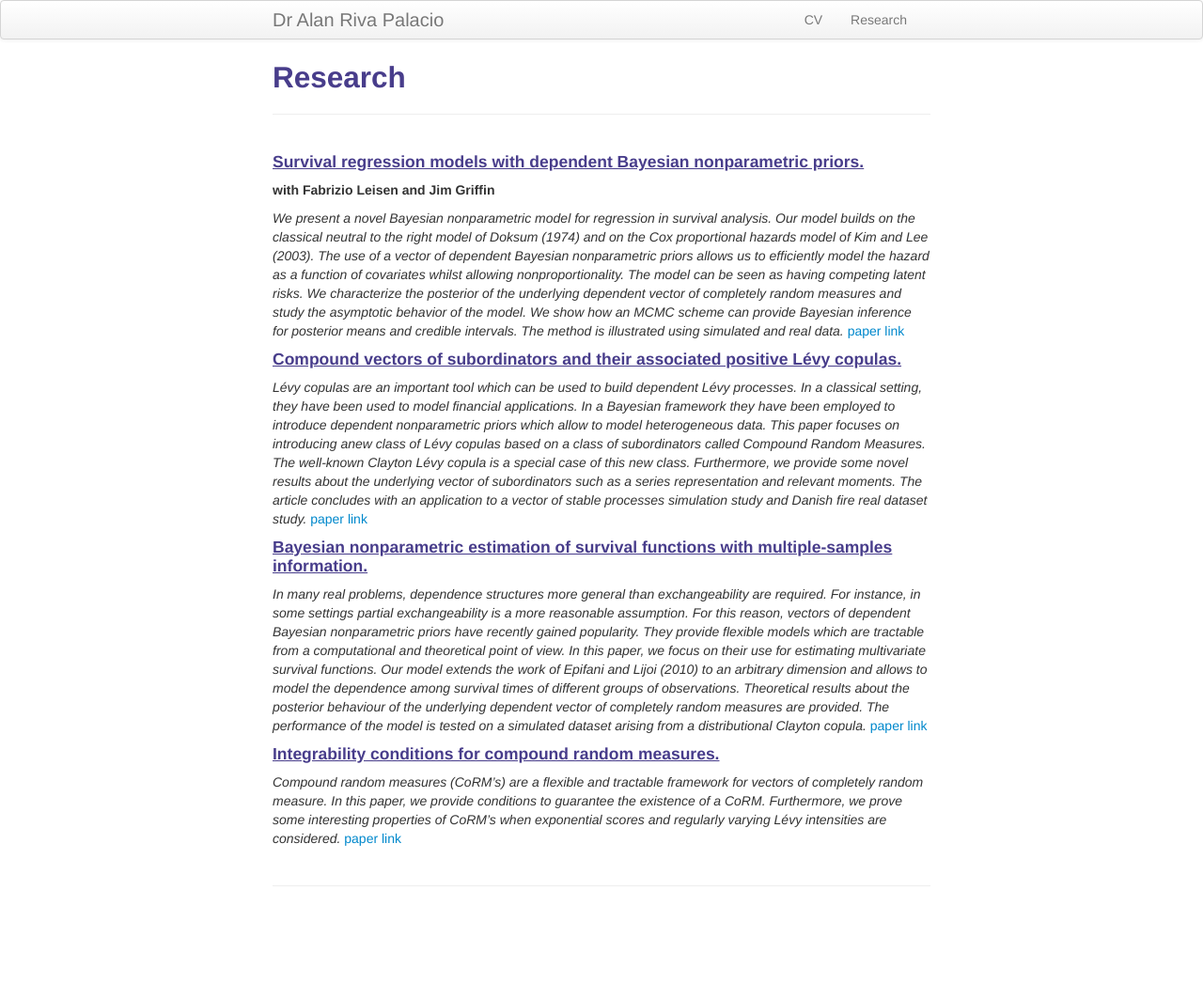
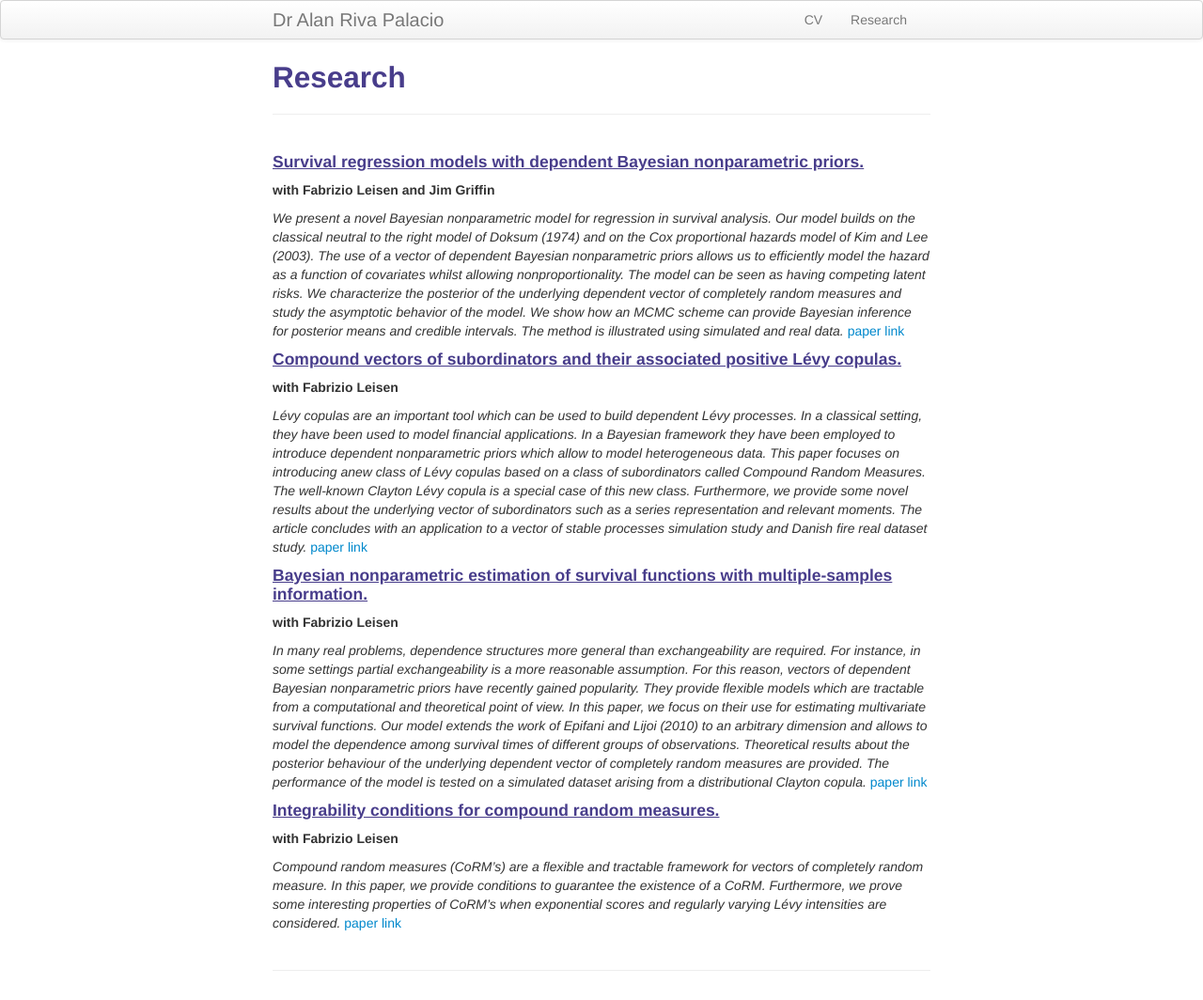
Before and after one commit to alan7riva/alan7riva.github.io, a Jekyll site: the page built from pages/research.md, in a window 1280 px wide. Shown: the whole page at 94% size. Built offline with Jekyll 4.4.1, drawn with Linux system fonts in a browser that asks for light colours; before the commit the page ends 974 px from its top, so only the background shows below that.

Commit message:
added coauthor in all papers

```diff
--- a/pages/research.md
+++ b/pages/research.md
@@ -11,16 +11,22 @@ description: Ongoing and past research
 [paper link](https://www.tandfonline.com/doi/abs/10.1080/01621459.2020.1864381?journalCode=uasa20)
 
 #### <u>Compound vectors of subordinators and their associated positive Lévy copulas.</u>
+##### with Fabrizio Leisen
+
 *Lévy copulas are an important tool which can be used to build dependent Lévy processes. In a classical setting, they have been used to model financial applications. In a Bayesian framework they have been employed to introduce dependent nonparametric priors which allow to model heterogeneous data. This paper focuses on introducing anew class of Lévy copulas based on a class of subordinators called Compound Random Measures. The well-known Clayton Lévy copula is a special case of this new class. Furthermore, we provide some novel results about the underlying vector of subordinators such as a series representation and relevant moments.  The article concludes with an application to a vector of stable processes simulation study and Danish fire real dataset study.*
 [paper link](https://arxiv.org/pdf/1909.12112.pdf)
 
 
 #### <u>Bayesian nonparametric estimation of survival functions with multiple-samples information.</u>
+##### with Fabrizio Leisen
+
 *In many real problems, dependence structures more general than exchangeability are required. For instance, in some settings partial exchangeability is a more reasonable assumption. For this reason, vectors of dependent Bayesian nonparametric priors have recently gained popularity. They provide flexible models which are tractable from a computational and theoretical point of view. In this paper, we focus on their use for estimating multivariate survival functions. Our model extends the work of Epifani and Lijoi (2010) to an arbitrary dimension and allows to model the dependence among survival times of different groups of observations. Theoretical results about the posterior behaviour of the underlying dependent vector of completely random measures are provided. The performance of the model is tested on a simulated dataset arising from a distributional Clayton copula.*
 [paper link](https://projecteuclid.org/download/pdfview_1/euclid.ejs/1525334453)
 
 
 #### <u>Integrability conditions for compound random measures.</u>
+##### with Fabrizio Leisen
+
 *Compound random measures (CoRM’s) are a flexible and tractable framework for vectors of completely random measure. In this paper, we provide conditions to guarantee the existence of a CoRM. Furthermore, we prove some interesting properties of CoRM’s when exponential scores and regularly varying Lévy intensities are considered.*
 [paper link](https://www.sciencedirect.com/science/article/abs/pii/S0167715217303516)
 
```
